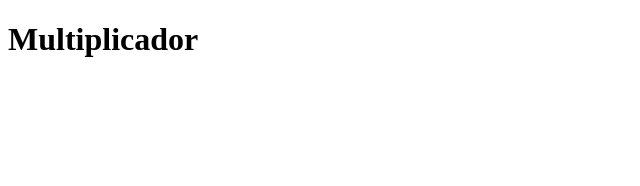
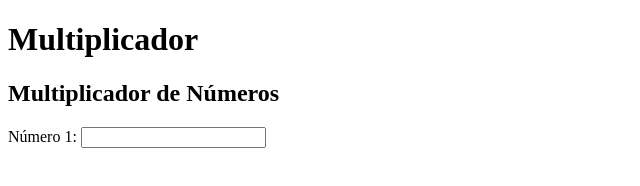
Before and after one commit to giovanna2211/multiplicador, a plain HTML site: page index.html in a window 1280 px wide. Shown: the whole page, without its empty margins (0-640 px from the left). Drawn offline with Linux system fonts and the light colour scheme.

Commit message:
segundo-commit

```diff
--- a/index.html
+++ b/index.html
@@ -10,7 +10,11 @@
   <h1>Multiplicador</h1>
 
   <form action="">
-
+    <h2>Multiplicador de Números</h2>
+    <div class="input-box">
+      <label for="numero-1">Número 1:</label>
+      <input type="number" id="numero-1">
+    </div>
   </form>
 </body>
 </html>
```
